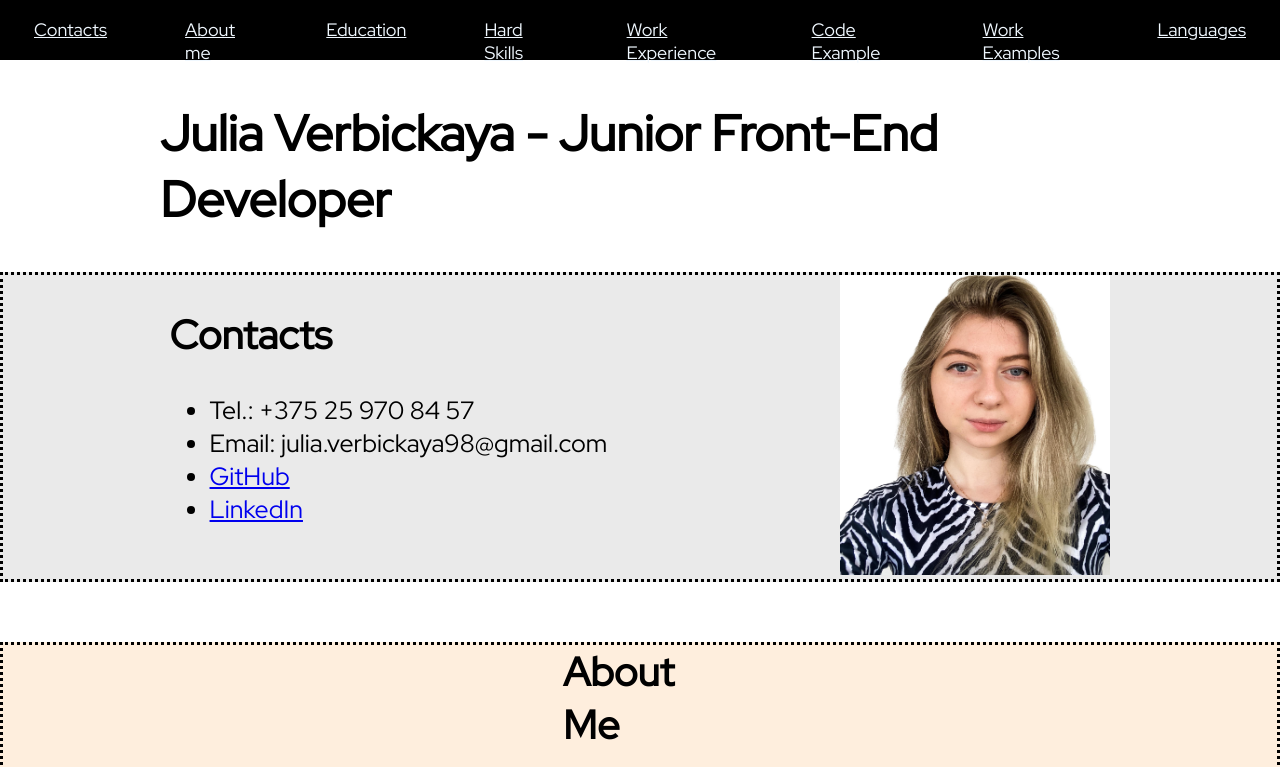
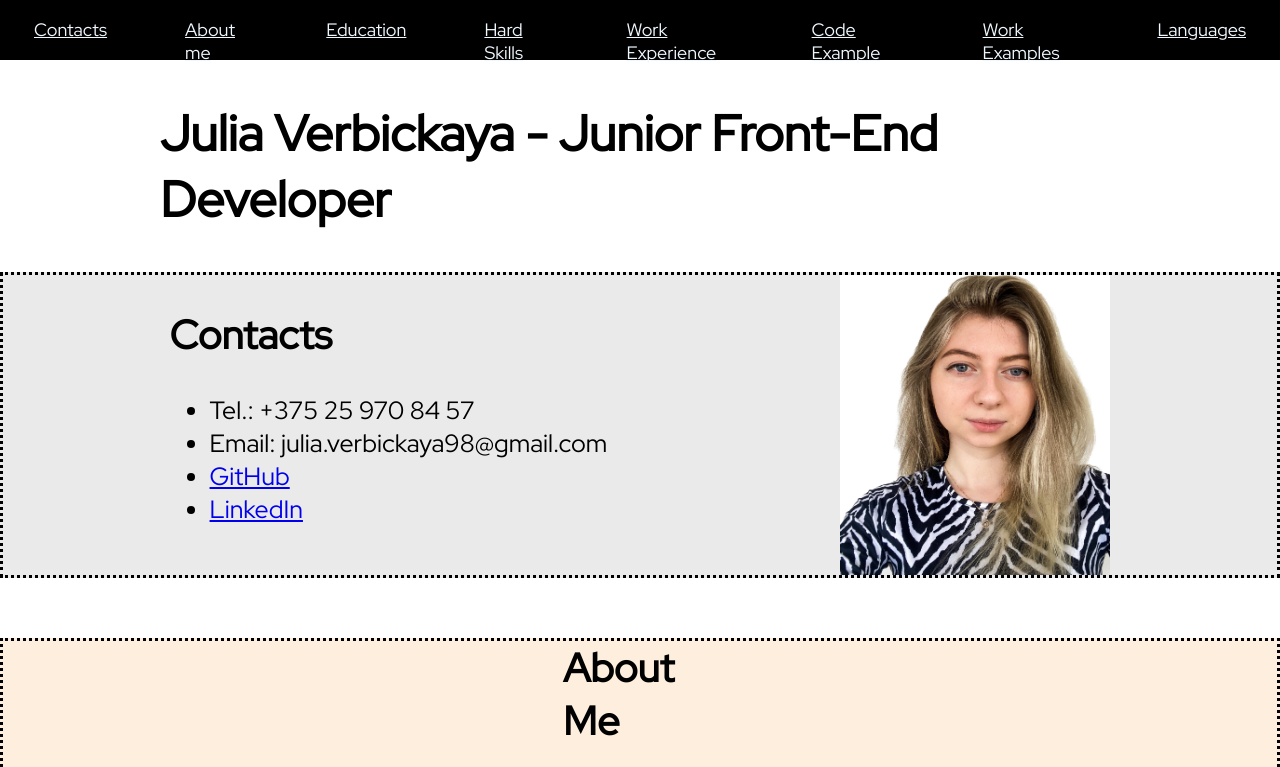
Before and after one commit to JuliaVerbickaya/rsschool-cv, a plain HTML site: page index.html in a window 1280 px wide. Shown: the top 767 px of the page. Drawn offline with Linux system fonts and the light colour scheme.

Commit message:
init: add new files

```diff
--- a/index.html
+++ b/index.html
@@ -36,9 +36,10 @@
                     <li><a href="https://www.linkedin.com/in/%D1%8E%D0%BB%D0%B8%D1%8F-%D0%B2%D0%B5%D1%80%D0%B1%D0%B8%D1%86%D0%BA%D0%B0%D1%8F-66a09b195/">LinkedIn</a></li>
                 </ul>
     </section>
-    <section class="photo">
-        <img src="Тема.jpg" alt="photo" height="300px" width="270px">
-    </section>
+
+
+        <img class="photo" src="Тема.jpg" alt="photo">
+
 </div>
 <section class="aboutme">
     <h2 id="aboutme" class="aboutme_name">About Me</h2>
--- a/style.css
+++ b/style.css
@@ -58,6 +58,11 @@ color: black;
     font-family: 'Red Hat Display', sans-serif;
     font-size: 25px;
     color: rgb(0, 0, 0);
+}
+
+.photo {
+    height: 300px;
+    width: 270px;
 }
 
 .aboutme {
```
